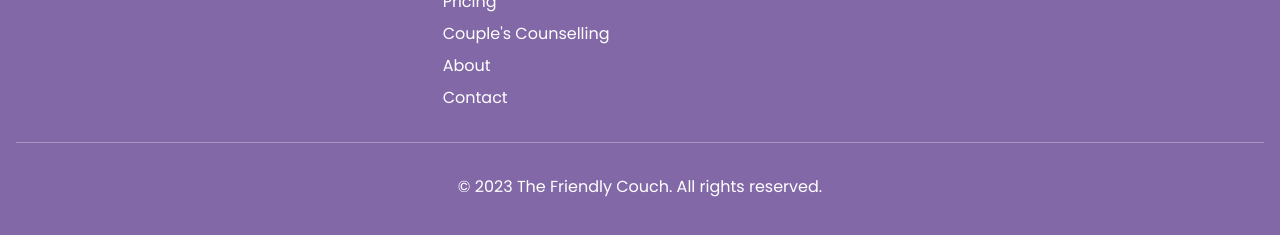
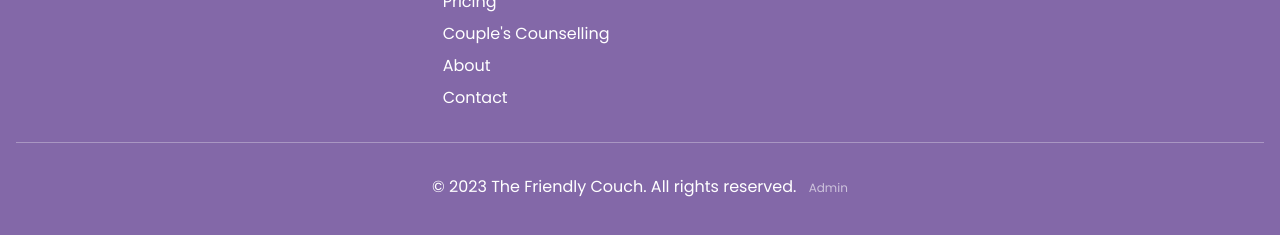
Before and after one commit to Ugna1908/blackboxai-1744906025862, a plain HTML site: page pages/booking.html in a window 1280 px wide. Shown: the part 1367-1602 px from the top of the page. Drawn offline with nearby package versions, Linux system fonts and the light colour scheme.

Commit message:
Add pages/booking.html 1744948978408

```diff
--- a/pages/booking.html
+++ b/pages/booking.html
@@ -265,7 +265,7 @@
             </div>
 
             <div class="border-t border-white/30 mt-8 pt-8 text-center">
-                <p>&copy; 2023 The Friendly Couch. All rights reserved.</p>
+                <p>&copy; 2023 The Friendly Couch. All rights reserved. <a href="admin.html" class="text-xs text-white/60 hover:text-white ml-2">Admin</a></p>
             </div>
         </div>
     </footer>
```
